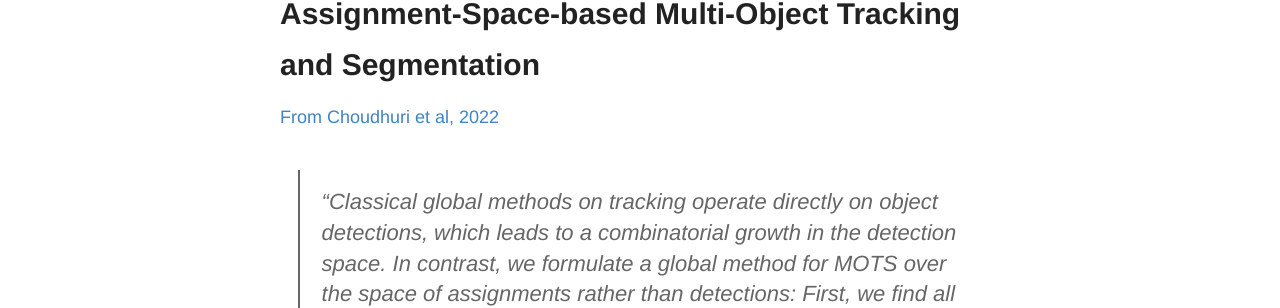
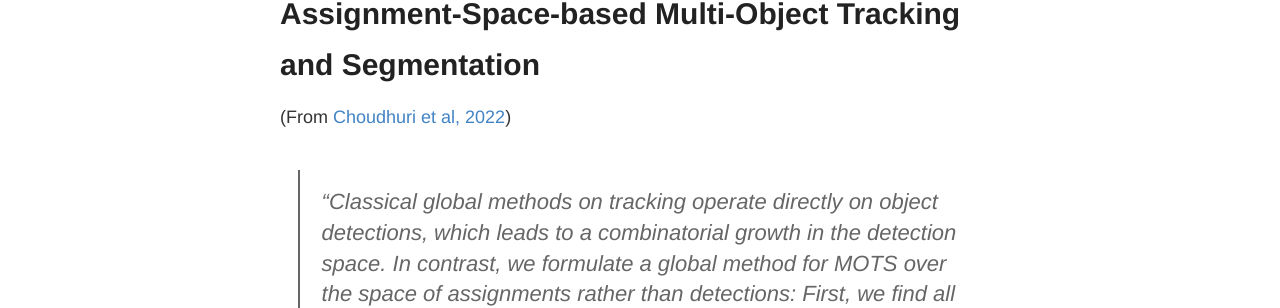
Before and after one commit to lmanan/lmanan.github.io, a Jekyll site: the page built from _posts/2021-05-02-Assignment-Space-based-Multi-Object-Tracking-and-Segmentation.md, in a window 1280 px wide. Shown: the part 173-481 px from the top of the page. Built offline with Jekyll 4.4.1, drawn with Linux system fonts in a browser that asks for light colours; a script that is not in the unit is left out.

```diff
--- a/_posts/2021-05-02-Assignment-Space-based-Multi-Object-Tracking-and-Segmentation.md
+++ b/_posts/2021-05-02-Assignment-Space-based-Multi-Object-Tracking-and-Segmentation.md
@@ -7,7 +7,7 @@ mathjax: true
 comments: true
 ---
 
-[From Choudhuri et al, 2022](https://openaccess.thecvf.com/content/ICCV2021/papers/Choudhuri_Assignment-Space-Based_Multi-Object_Tracking_and_Segmentation_ICCV_2021_paper.pdf)
+(From [Choudhuri et al, 2022](https://openaccess.thecvf.com/content/ICCV2021/papers/Choudhuri_Assignment-Space-Based_Multi-Object_Tracking_and_Segmentation_ICCV_2021_paper.pdf))
 >"Classical global methods on tracking operate directly on object detections, which leads to a combinatorial growth in the detection space. In contrast, we formulate a global method for MOTS over the space of assignments rather than detections: First, we find all top-k assignments of objects detected and segmented between any two consecutive frames and develop a structured prediction formulation to score assignment sequences across any number of consecutive frames. We use dynamic programming to find the global optimizer of this formulation in polynomial time."
 
 Choudhuri et al state that performing a global optimization considering detections obtained at each time point is computationally very expensive. On the other hand, performing a greedy association by considering pairs of consecutive time points would lead to many errors. So a middle ground would be to consider k assignments per pair of time frames and then performing a global optimization over the assignment space. Figure 2 taken from their paper summarizes this well.
```
